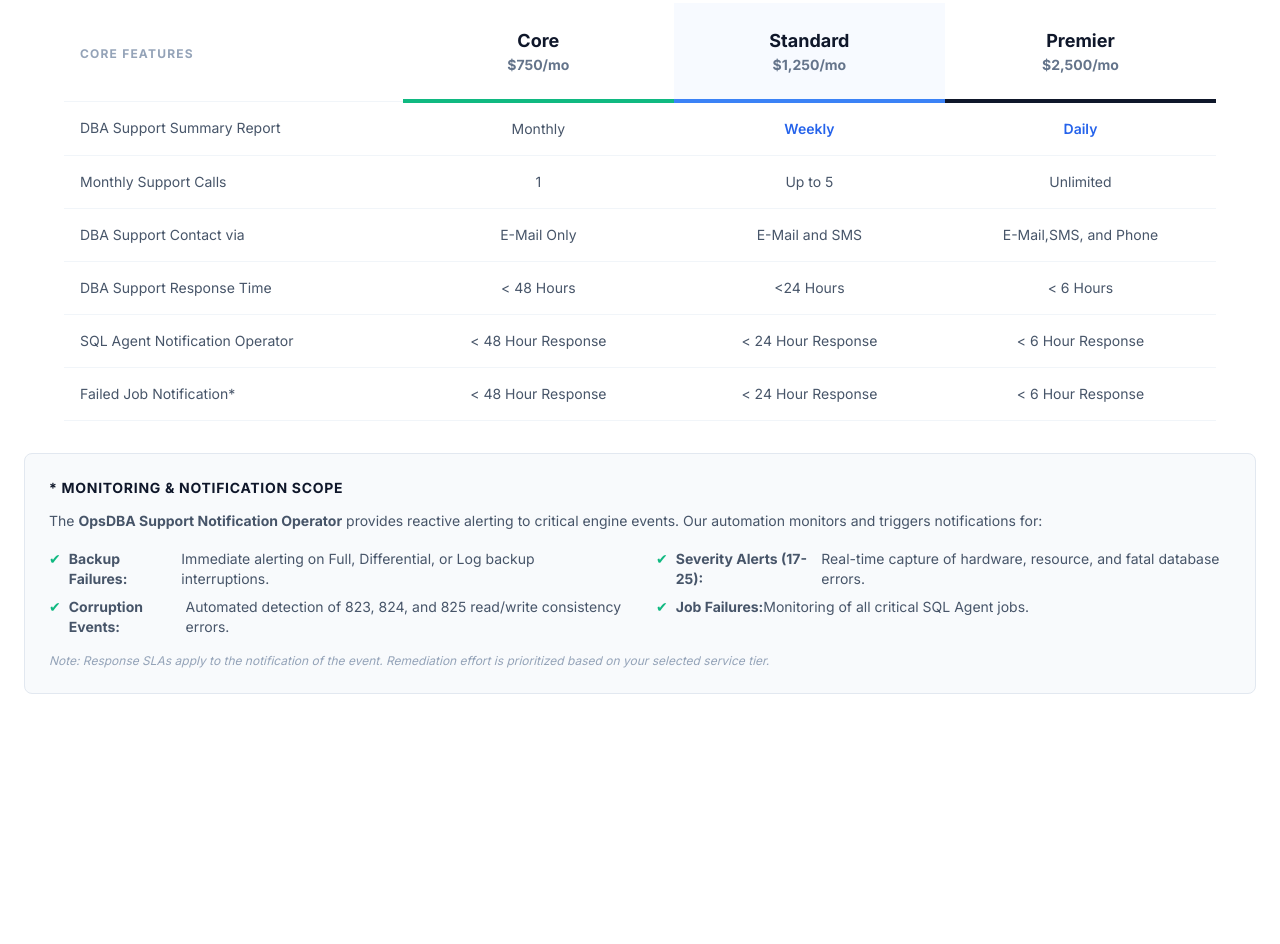
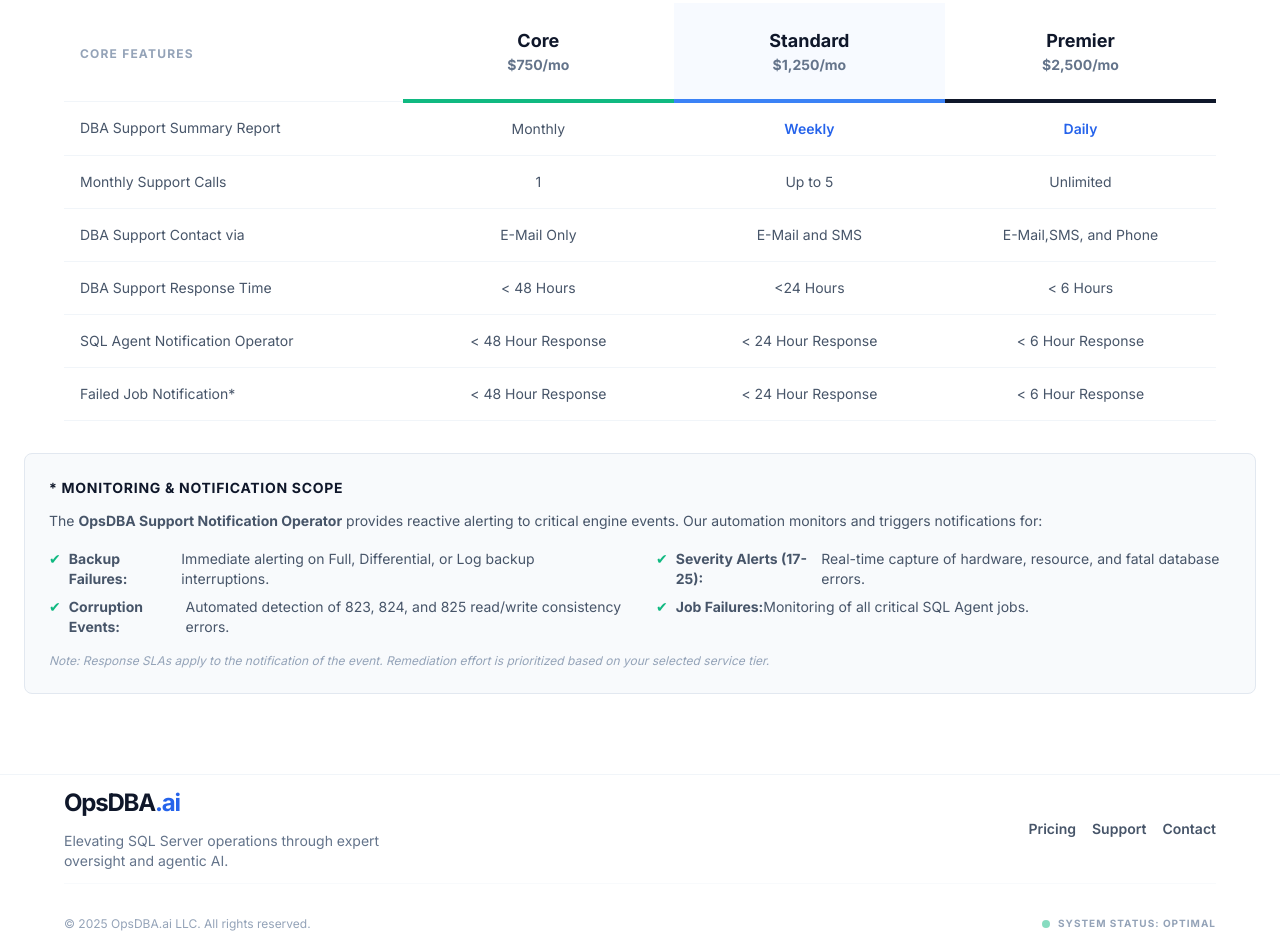
Before and after one commit to opsdba-coreyklessig/opsdba-website, a plain HTML site: page index.html in a window 1280 px wide. Shown: the part 1059-2003 px from the top of the page. Before the commit the page ends 1833 px from the top, so only its background shows below. Drawn offline with nearby package versions, Linux system fonts and the light colour scheme.

Commit message:
added footer

```diff
--- a/index.html
+++ b/index.html
@@ -14,6 +14,9 @@
         .ai-gradient { background: linear-gradient(135deg, #70a1d7 0%, #3b82f6 100%); }
         /* Smooth scrolling for internal links */
         html { scroll-behavior: smooth; }
+
+
+
     </style>
 </head>
 <body>
@@ -173,5 +176,36 @@
 </div>
 </section>
 
+<footer class="bg-white border-t border-slate-100 pt-3 pb-3 px-3">
+        <div class="max-w-6xl mx-auto">
+            <div class="flex flex-col md:flex-row justify-between items-start md:items-center mb-3 gap-6">
+                <div>
+                    <a href="#" class="flex items-center gap-1 mb-3">
+                        <span class="text-2xl font-extrabold tracking-tighter text-slate-900">OpsDBA<span class="text-blue-600">.ai</span></span>
+                    </a>
+                    <p class="text-slate-500 text-sm max-w-xs">
+                        Elevating SQL Server operations through expert oversight and agentic AI.
+                    </p>
+                </div>
+
+                <div class="flex gap-4">
+                    <a href="#pricing" class="text-sm font-semibold text-slate-600 hover:text-blue-600 transition">Pricing</a>
+                    <a href="mailto:corey.klessig@opsdba.ai" class="text-sm font-semibold text-slate-600 hover:text-blue-600 transition">Support</a>
+                    <a href="mailto:corey.klessig@opsdba.ai" class="text-sm font-semibold text-slate-600 hover:text-blue-600 transition">Contact</a>
+                </div>
+            </div>
+
+            <div class="pt-8 border-t border-slate-50 flex flex-col md:flex-row justify-between items-center gap-3">
+                <p class="text-xs text-slate-400">
+                    &copy; 2025 OpsDBA.ai LLC. All rights reserved.
+                </p>
+                <div class="flex items-center gap-2">
+                    <div class="h-2 w-2 rounded-full bg-emerald-500 animate-pulse"></div>
+                    <span class="text-[10px] font-bold text-slate-400 uppercase tracking-widest">System Status: Optimal</span>
+                </div>
+            </div>
+        </div>
+    </footer>
+
 </body>
 </html>
```
